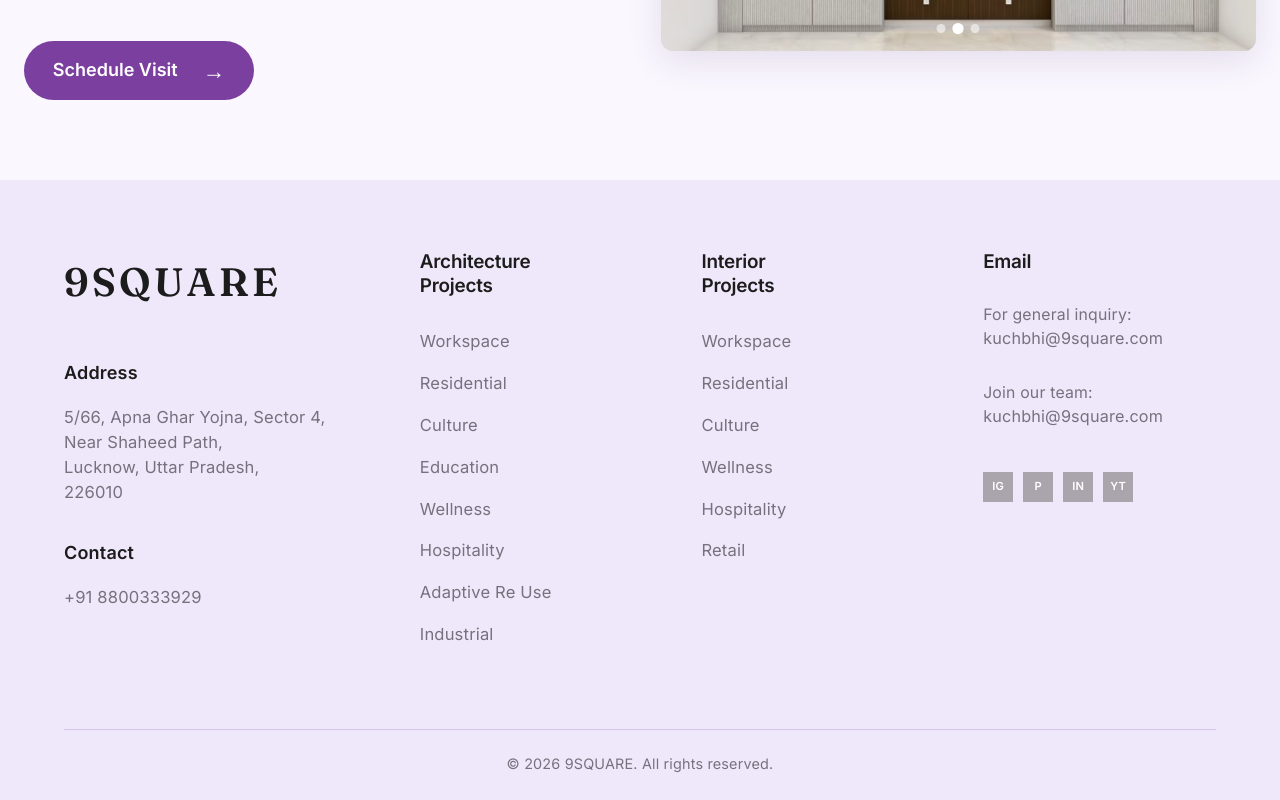
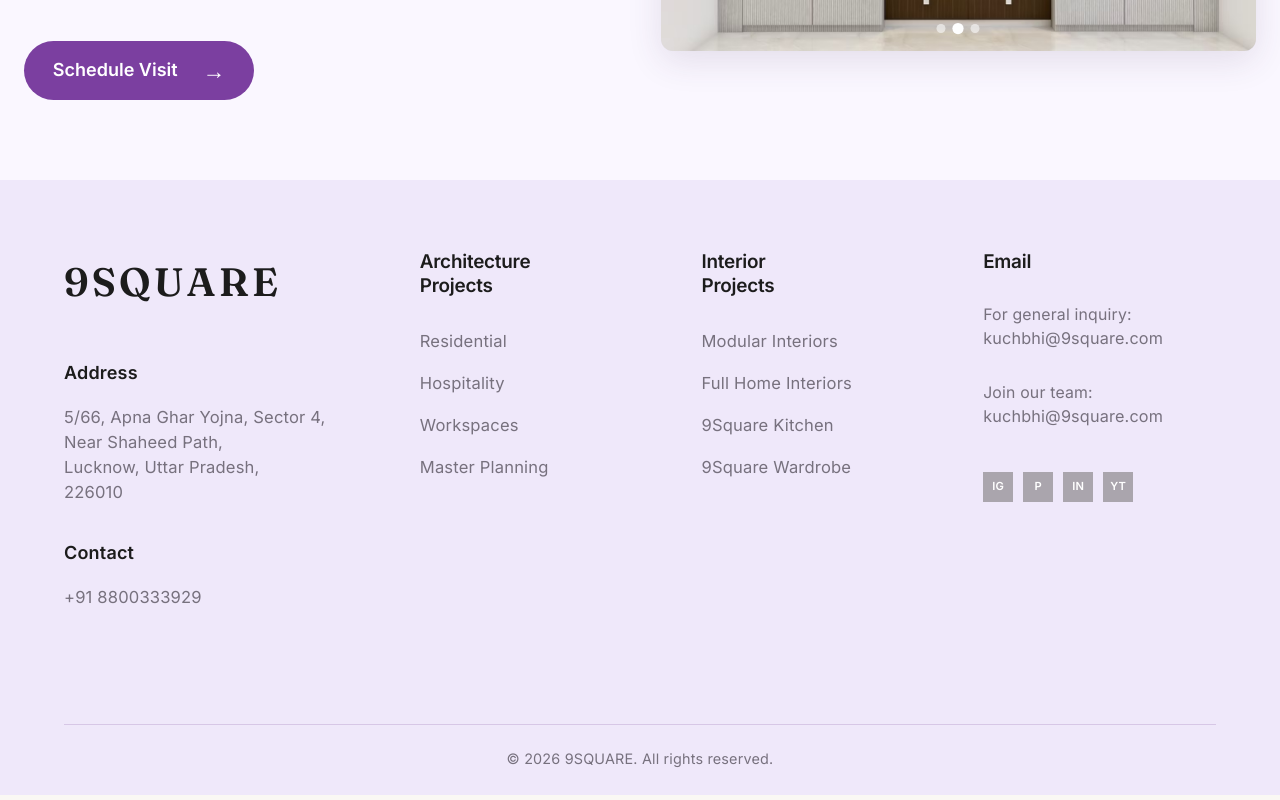
Before and after one commit to gauravdubey0011/9SQUARE-ARCHITECT, a React (Vite) app: page /architecture in a window 1280 px wide. Shown: the part 3421-4221 px from the top of the page. Built offline with nearby package versions, Linux system fonts and the light colour scheme.

Commit message:
Changes in Footer section

```diff
--- a/src/components/architecture/ArchitectureFooter.jsx
+++ b/src/components/architecture/ArchitectureFooter.jsx
@@ -1,23 +1,17 @@
 import './ArchitectureFooter.css';
 
 const architectureProjects = [
-  'Workspace',
   'Residential',
-  'Culture',
-  'Education',
-  'Wellness',
   'Hospitality',
-  'Adaptive Re Use',
-  'Industrial',
+  'Workspaces',
+  'Master Planning',
 ];
 
 const interiorProjects = [
-  'Workspace',
-  'Residential',
-  'Culture',
-  'Wellness',
-  'Hospitality',
-  'Retail',
+  'Modular Interiors',
+  'Full Home Interiors',
+  '9Square Kitchen',
+  '9Square Wardrobe',
 ];
 
 export default function ArchitectureFooter() {
@@ -91,13 +85,7 @@ export default function ArchitectureFooter() {
           <ul>
             {interiorProjects.map((project) => (
               <li key={project}>
-                <a
-                  href="https://google.com"
-                  target="_blank"
-                  rel="noopener noreferrer"
-                >
-                  {project}
-                </a>
+                <a href="/#interiors">{project}</a>
               </li>
             ))}
           </ul>
--- a/src/components/portfolio/OneStopShop.jsx
+++ b/src/components/portfolio/OneStopShop.jsx
@@ -39,7 +39,7 @@ const cards = [
 
 export default function OneStopShop() {
   return (
-    <section className="onestop">
+    <section className="onestop" id="interiors">
       <h2 className="onestop__heading">Our Offerings</h2>
       <p className="onestop__subheading">
         Be it end-to-end interiors, renovation or modular solutions, we have it all for your home
```
